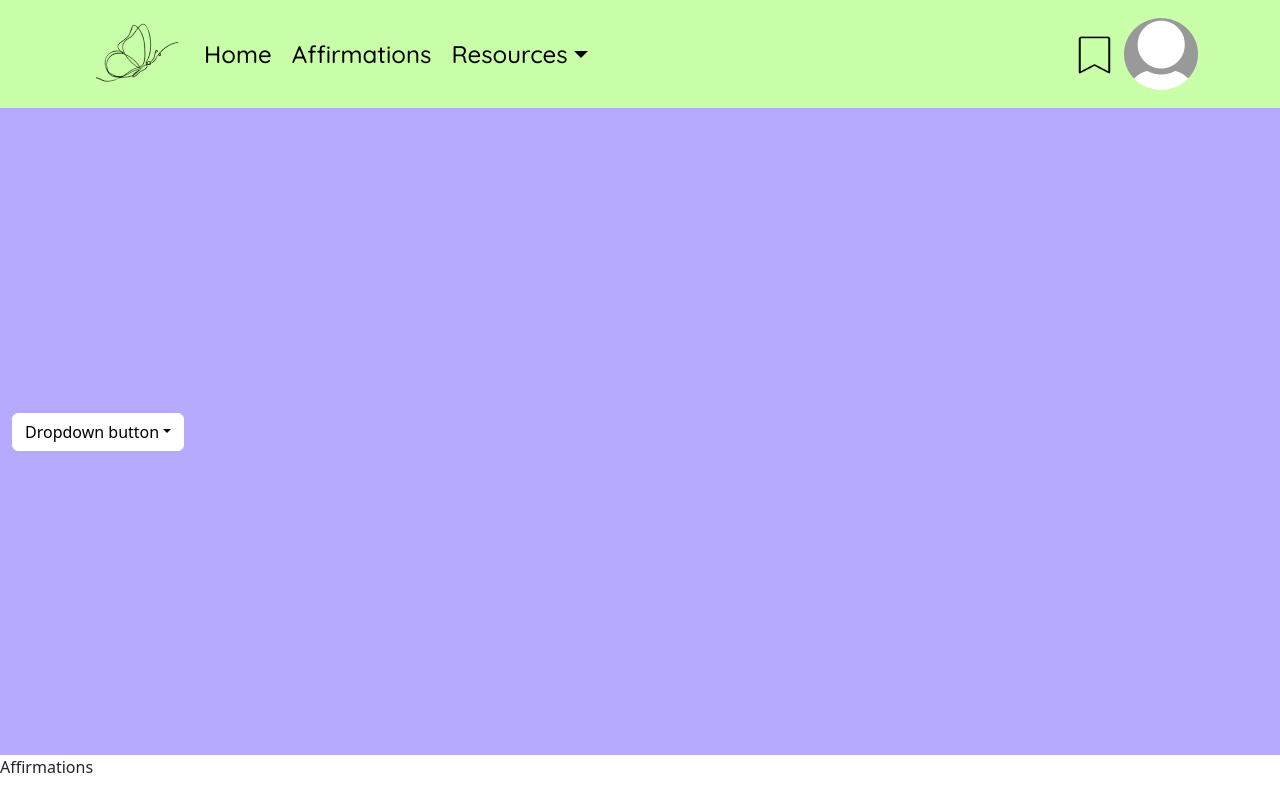
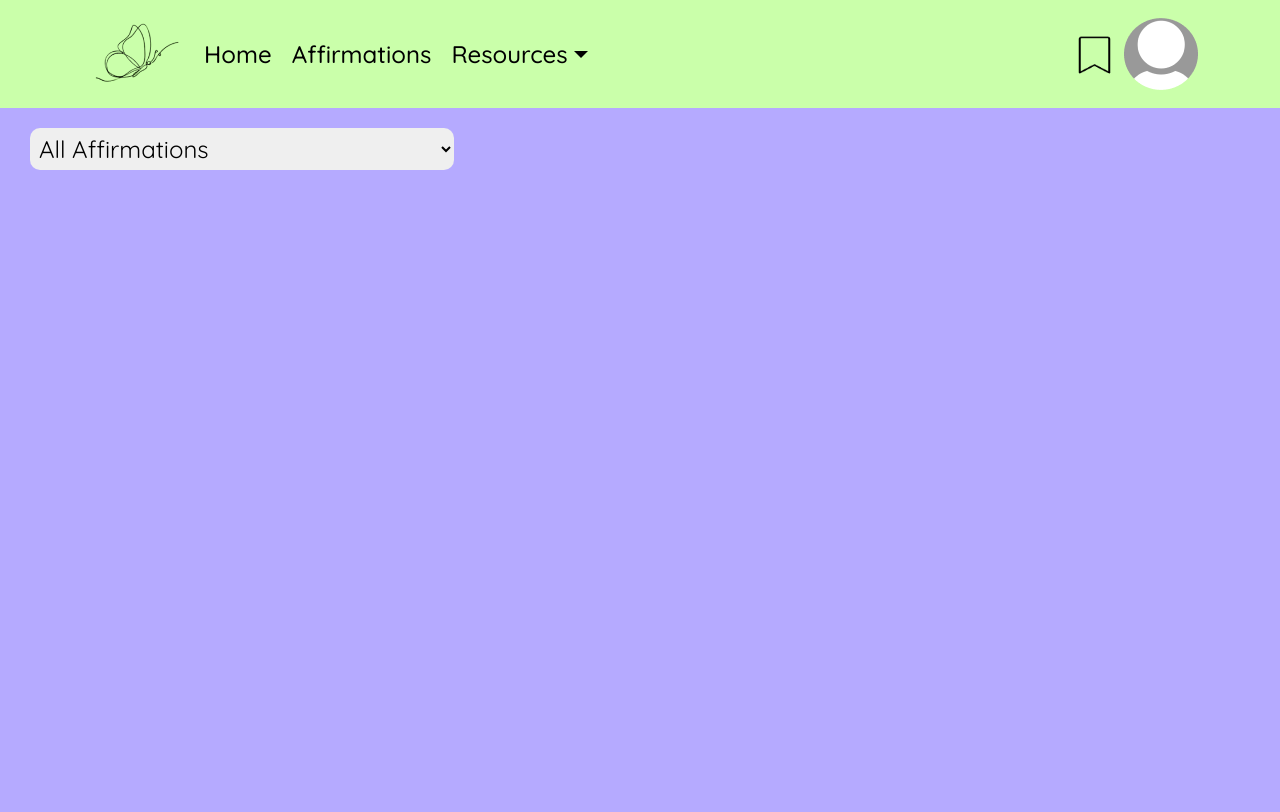
Before and after one commit to Jcontreras3/serenityfrontend, a React (Create React App) app: page /Affirmations in a window 1280 px wide. Shown: the top 812 px of the page. Built offline with nearby package versions, Linux system fonts and the light colour scheme; no server answers.

Commit message:
new dropdown

```diff
--- a/src/Components/AffirmationsPage/Affirmations.css
+++ b/src/Components/AffirmationsPage/Affirmations.css
@@ -1,11 +1,22 @@
+@import url('https://fonts.googleapis.com/css2?family=Quicksand&display=swap');
+
 .affContainer.container{
-    background-color: #B5AAFF;
+   background-color: #B5AAFF;
     max-width: 100%;
-    height: calc(100vh - 153px);
+    height: calc(100vh - 0px);
     display: flex;
-    /* justify-content: center; */
-    align-items: center;
+    align-items: start;
+    padding-left: 30px;
+    padding-right: 30px;
+    padding-top: 20px;
 }
+
+.aff-dropdown{
+    /* margin-top: 20px; */
+    font-family: 'Quicksand', sans-serif;
+    font-weight: 500;
+}
+
 
 /* .btn-check:checked+.btn, .btn.active, .btn.show, .btn:first-child:active, :not(.btn-check)+.btn:active {
     color: white(--bs-btn-active-color);
@@ -13,19 +24,28 @@
     border-color: var(--bs-btn-active-border-color);
 } */
 
-.btn-primary {
-    --bs-btn-color: #000;
-    --bs-btn-bg: #fff;
-    --bs-btn-border-color: #fff;
-    --bs-btn-hover-color: #000;
-    --bs-btn-hover-bg: #fff;
-    --bs-btn-hover-border-color: #fff;
-    --bs-btn-focus-shadow-rgb: 49,132,253;
-    --bs-btn-active-color: #000;
-    --bs-btn-active-bg: #fff;
-    --bs-btn-active-border-color: #fff;
-    --bs-btn-active-shadow: inset 0 3px 5px rgba(0, 0, 0, 0.125);
-    --bs-btn-disabled-color: #000;
-    --bs-btn-disabled-bg: #fff;
-    --bs-btn-disabled-border-color: #fff;
+.select-icon{
+    position: absolute;
 }
+
+.dropdown2{
+    width: 424px;
+    display: flex;
+    justify-content: space-between;
+    align-items: center;
+    font-size: 24px;
+    border: none;
+    padding: 5px;
+    padding-left: 5px;
+    border-radius: 10px;
+    outline: none;
+}
+
+
+.dropdown-menu{
+    --bs-dropdown-bg: rgb(202 255 170 / 44%) ;
+    --bs-dropdown-border-width: 0px;
+    font-family: 'Quicksand', sans-serif;
+
+
+}
--- a/src/Components/AffirmationsPage/AffirmationsComponent.tsx
+++ b/src/Components/AffirmationsPage/AffirmationsComponent.tsx
@@ -18,28 +18,35 @@ function quotes() {
     // setAllQuotes(quotesFetch);
     // setAdviceNum(adviceFetch.slip.id)
   }
-
-  quotesData();
-}
-function displayAllQuotes() {
+  function displayAllQuotes() {
   <Card>
     <Card.Body>This is some text within a card body.</Card.Body>
   </Card>
+  }
+
 }
+
 
 
 function AffirmationsComponent() {
   return (
     <div>
       <NavbarComponent />
+      <div className='bg'>
       <Container className="affContainer">
-        <DropdownButton id="dropdown-basic-button" title="Dropdown button">
-          <Dropdown.Item href="#/action-1">All Affirmations</Dropdown.Item>
-          <Dropdown.Item href="#/action-2">Another action</Dropdown.Item>
-          <Dropdown.Item href="#/action-3">Something else</Dropdown.Item>
-        </DropdownButton>
+        <div className='aff-dropdown'>
+        <select className='custom-select dropdown2' id="dropdown-basic-button" title="Dropdown button">
+          <option value='All Affirmations'><div >All Affirmations</div></option>
+          <option value="Motivational">Motivational</option>
+          <option value="Relatioship">Relationship</option>
+          <option value="Self Worth">Self Worth</option>
+          <option value="Depression">Depression</option>
+          <option value="Anxiety">Anxiety</option>
+          <option value="Spiritual">Spiritual</option>
+        </select>
+        </div>
       </Container>
-      <p>Affirmations</p>
+      </div>
     </div>
   );
 }
```
